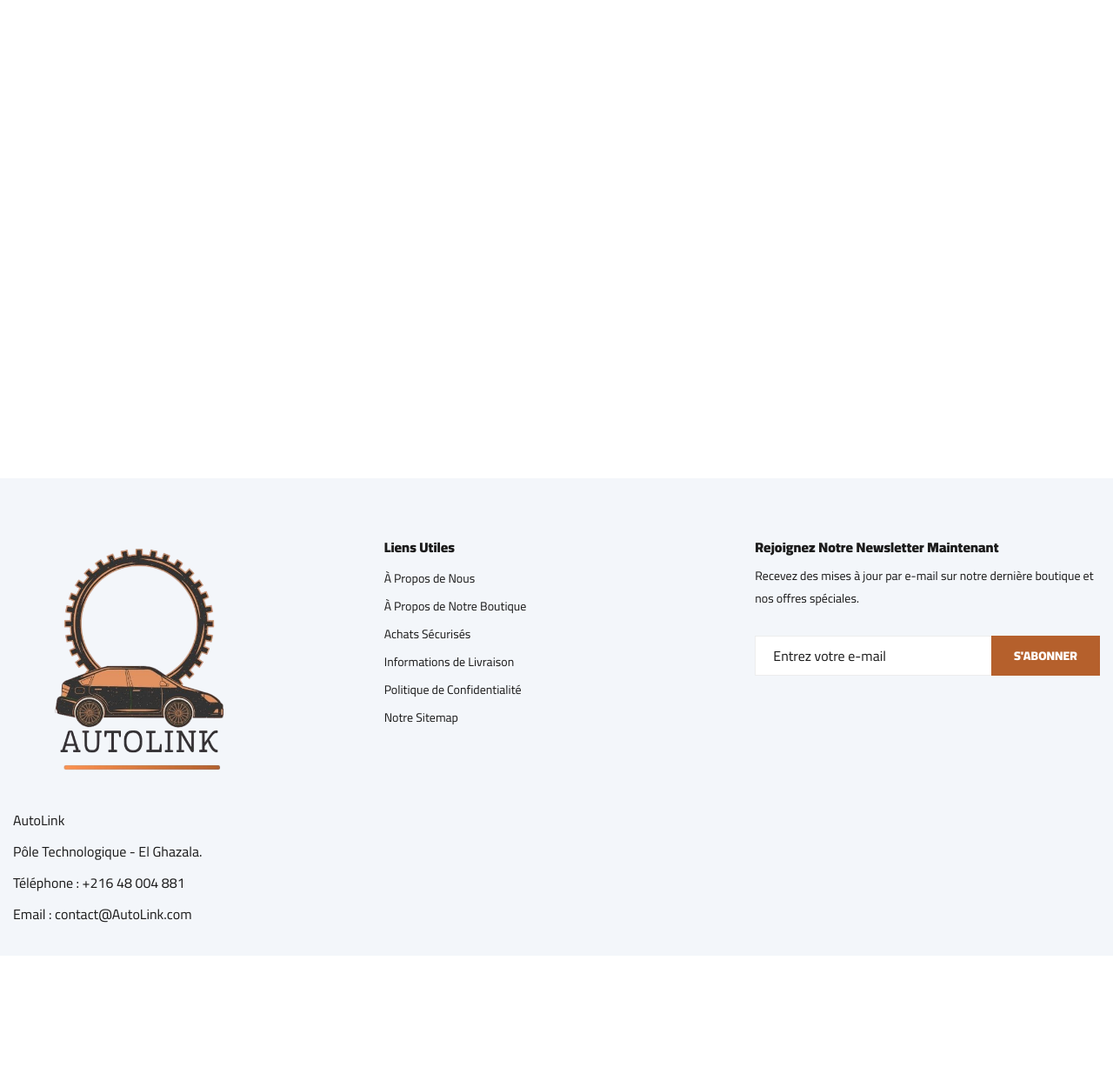
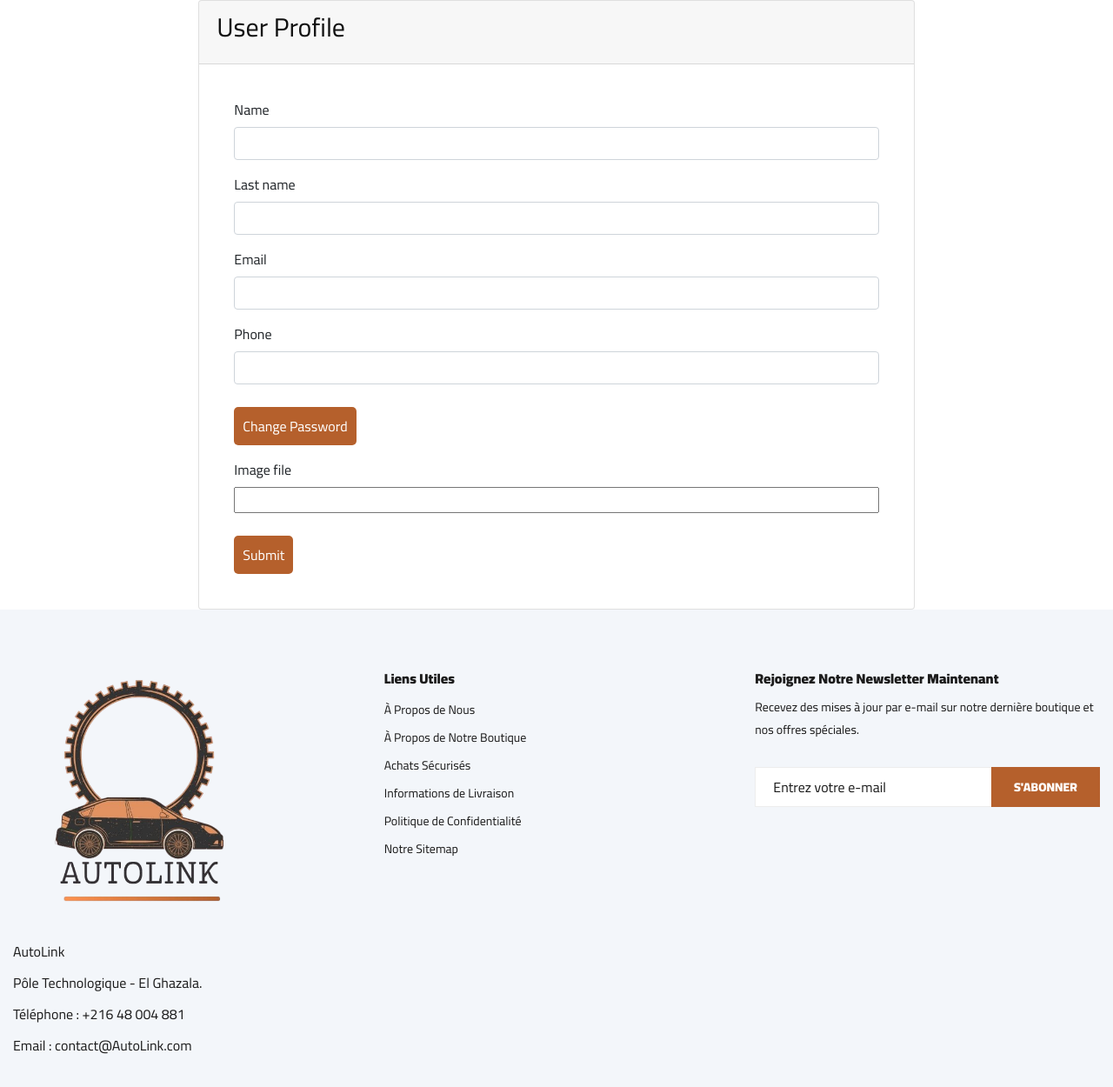
Before and after one commit to AutolinkTechX/Autolink, a Symfony app: template templates/user/client/profile.html.twig in a window 1280 px wide. Shown: the part 80-1330 px from the top of the page at 87% size. Before the commit the page ends 1141 px from the top, so only its background shows below. Run offline with Twig, Linux system fonts and the light colour scheme; the template is opened without the code that fills it, so the values that code supplies are empty; form fields are guessed from the names that the template uses; style sheets or scripts are compiled from the project's sources; some libraries are stand-ins or nearby versions.

Commit message:
hajet zghar tbadlou

```diff
--- a/src/Controller/UserController.php
+++ b/src/Controller/UserController.php
@@ -568,10 +568,8 @@ final class UserController extends AbstractController
         if (!$user instanceof User) {
             throw $this->createAccessDeniedException('User not found or not authenticated.');
         }
-
         // Create the form
         $form = $this->createForm(ProfileType::class, $user);
-
         // Handle form submission
         $form->handleRequest($request);
         if ($form->isSubmitted() && $form->isValid()) {
@@ -591,7 +589,6 @@ final class UserController extends AbstractController
             $this->addFlash('success', 'Profile updated successfully!');
             return $this->redirectToRoute('profile');
         }
-
         // Pass the form to the template
         return $this->render('user/client/profile.html.twig', [
             'form' => $form->createView(),
--- a/templates/base.html.twig
+++ b/templates/base.html.twig
@@ -10,13 +10,12 @@
     <title>{% block title %}AutoLink{% endblock %}</title>
     <!-- CSS de Bootstrap -->
     <link href="https://stackpath.bootstrapcdn.com/bootstrap/5.1.3/css/bootstrap.min.css" rel="stylesheet">
-    <!-- JS de Bootstrap (bundle inclut tout ce qu'il faut pour les modals) -->
+    <!-- JS de Bootstrap (bundle inclut tout qu'il faut pour les modals) -->
     <script src="https://stackpath.bootstrapcdn.com/bootstrap/5.1.3/js/bootstrap.bundle.min.js"></script>
     <!-- Base template -->
     <link href="https://stackpath.bootstrapcdn.com/bootstrap/4.5.2/css/bootstrap.min.css" rel="stylesheet">
     <script src="https://code.jquery.com/jquery-3.5.1.slim.min.js"></script>
     <script src="https://cdn.jsdelivr.net/npm/bootstrap@4.5.2/dist/js/bootstrap.bundle.min.js"></script>
-
     <!-- Google Font -->
     <link href="https://fonts.googleapis.com/css2?family=Cairo:wght@200;300;400;600;900&display=swap" rel="stylesheet">
     <!-- CSS Styles -->
@@ -50,6 +49,16 @@
         }
         .dropdown-menu .dropdown-item {
             padding-left: 15px; /* Ensure consistent padding for alignment */
+        }
+        .header__cart .user-profile {
+            display: flex;
+            align-items: center;
+        }
+        .header__cart .user-profile img {
+            width: 30px;
+            height: 30px;
+            border-radius: 50%;
+            margin-right: 5px;
         }
     </style>
     {% block stylesheets %}{% endblock %}
@@ -85,8 +94,12 @@
                             <li><a href="{{ path('app_favorie') }}" aria-label="Favoris"><i class="fa fa-heart"></i></a></li>
                             <li><a href="{{ path('app_commande') }}" aria-label="Panier"><i class="fa fa-shopping-bag"></i></a></li>
                             <li class="dropdown">
-                                <a href="#" id="userDropdown" class="dropdown-toggle" role="button" data-bs-toggle="dropdown" aria-expanded="false">
-                                    <i class="fa fa-user" aria-hidden="true"></i>
+                                <a href="#" id="userDropdown" class="dropdown-toggle user-profile" role="button" data-bs-toggle="dropdown" aria-expanded="false">
+                                    {% if app.user.imagePath %}
+                                        <img src="{{ asset('uploads/' ~ app.user.imagePath) }}" alt="Profile Image">
+                                    {% else %}
+                                        <i class="fa fa-user" aria-hidden="true"></i>
+                                    {% endif %}
                                 </a>
                                 <ul class="dropdown-menu" aria-labelledby="userDropdown">
                                     {% if app.user %}
--- a/templates/user/client/profile.html.twig
+++ b/templates/user/client/profile.html.twig
@@ -1,11 +1,16 @@
 {% extends 'base.html.twig' %}
+
 {% block title %}Profile{% endblock %}
-{% block page_title %}Profile{% endblock %}
-{% block content %}
+
+{% block body %}
+    <main class="content-push">
         <div class="container-fluid">
             <div class="row justify-content-center">
                 <div class="col-md-8">
                     <div class="card">
+                        <div class="card-header">
+                            <h3 class="card-title">User Profile</h3>
+                        </div>
                         <div class="card-body">
                             <form method="post" enctype="multipart/form-data">
                                 {{ form_start(form) }}
@@ -48,4 +53,5 @@
                 </div>
             </div>
         </div>
+    </main>
 {% endblock %}
```
Also changed, not shown: templates/user/client/change_password.html.twig (+8 -3 lines), public/uploads/98a692d3746ebbf8b2656bfa205f11b5.jpg (added). Lines whose indentation alone changed are shown as unchanged.
